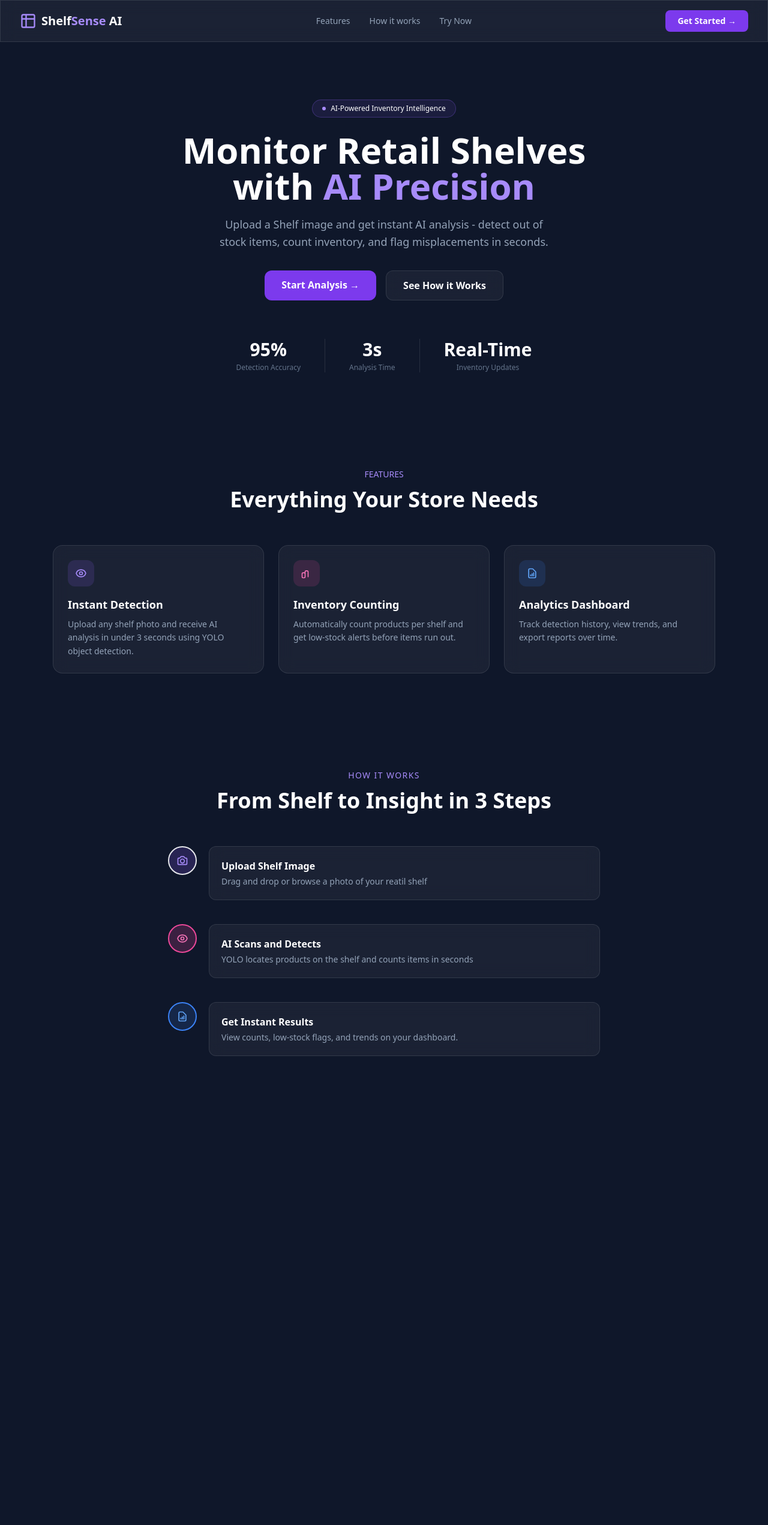
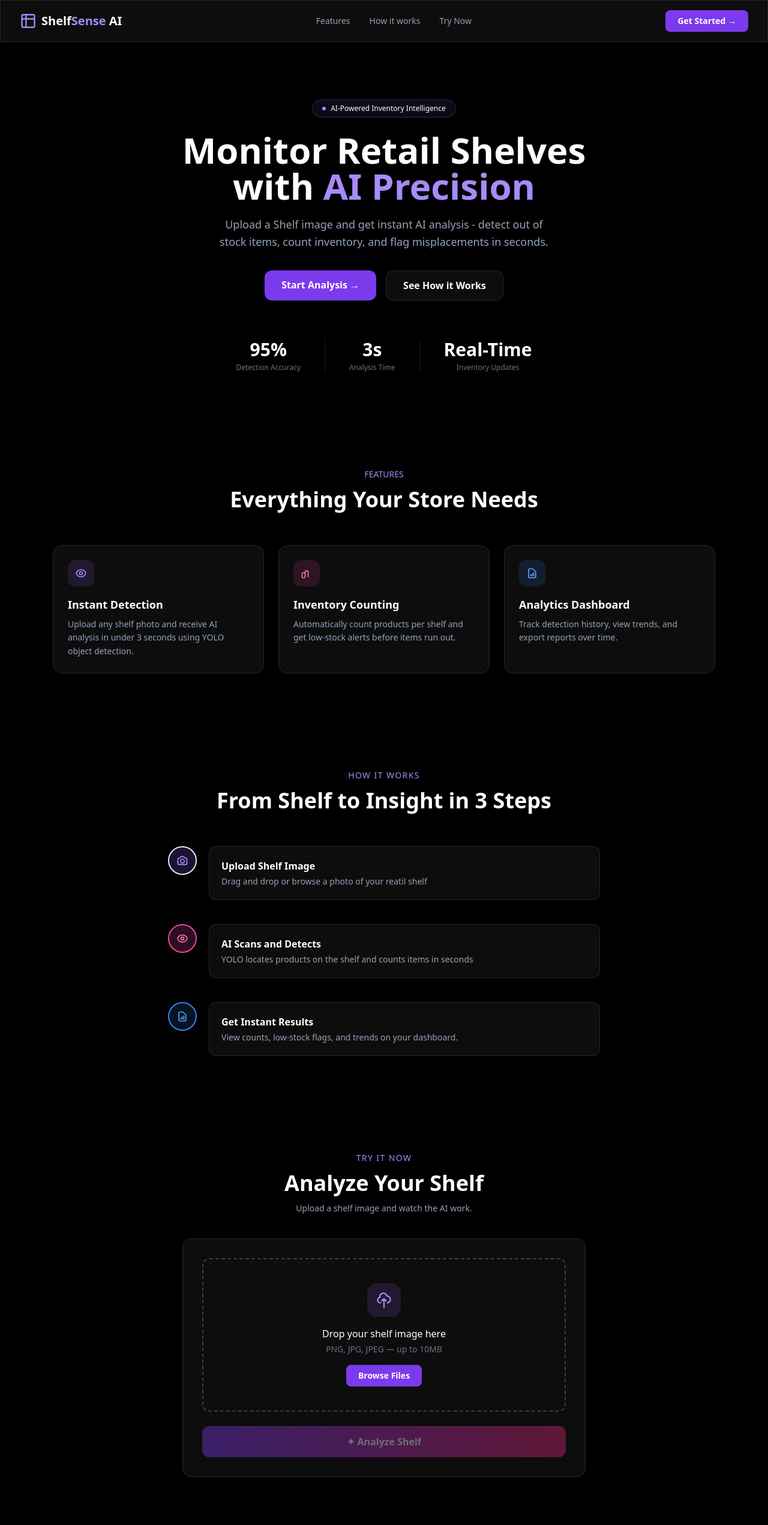
Before and after one commit to cvngi5/ShelfSense-AI, a Flask app: page / in a window 1280 px wide. Shown: the whole page at 60% size. Before the commit the page ends 1761 px from the top, so only its background shows below. Run offline with Flask 3, Linux system fonts and the light colour scheme; some libraries are stand-ins or nearby versions.

Commit message:
feat:add upload card with drag-drop, preview and file validation

```diff
--- a/templates/index.html
+++ b/templates/index.html
@@ -17,7 +17,7 @@
 </style>
 </head>
 
-<body class="bg-slate-900 text-white min-h-screen">
+<body class="bg-black text-white min-h-screen">
     <!-- Navbar -->
      <nav class="flex justify-between items-center px-8 py-4 border-b border-white/10 glass-card sticky top-0 z-50">
     <div class="flex items-center gap-2">
@@ -209,6 +209,65 @@
         </div>
      </section>
 
+     <!-- Upload Section -->
+<section id="upload" class="px-6 py-20">
+    <div class="max-w-2xl mx-auto">
+
+        <div class="text-center mb-10">
+            <p class="text-violet-400 text-sm font-medium tracking-widest uppercase mb-3">Try It Now</p>
+            <h2 class="text-3xl md:text-4xl font-bold text-white">Analyze Your Shelf</h2>
+            <p class="text-slate-400 mt-3 text-sm">Upload a shelf image and watch the AI work.</p>
+        </div>
+
+        <div class="glass-card rounded-2xl p-8">
+
+            <!-- Upload Zone -->
+            <div id="upload-zone"
+                 class="border-2 border-dashed border-white/20 rounded-xl p-10
+                        flex flex-col items-center justify-center text-center
+                        cursor-pointer transition-all duration-300 mb-6">
+
+                <div class="w-14 h-14 bg-violet-500/15 rounded-2xl flex items-center justify-center mb-4">
+                    <svg class="w-7 h-7 text-violet-400" fill="none" stroke="currentColor" viewBox="0 0 24 24">
+                        <path stroke-linecap="round" stroke-linejoin="round" stroke-width="2"
+                            d="M7 16a4 4 0 01-.88-7.903A5 5 0 1115.9 6L16 6a5 5 0 011 9.9M15 13l-3-3m0 0l-3 3m3-3v12"/>
+                    </svg>
+                </div>
+
+                <p class="text-white font-medium mb-1">Drop your shelf image here</p>
+                <p class="text-slate-500 text-sm mb-4">PNG, JPG, JPEG — up to 10MB</p>
+
+                <label for="file-input"
+                       class="bg-violet-600 hover:bg-violet-500 text-white text-sm font-semibold
+                              px-5 py-2 rounded-lg cursor-pointer transition-colors duration-200">
+                    Browse Files
+                </label>
+                <input id="file-input" type="file" accept="image/*" class="hidden">
+            </div>
+
+            <!-- Image Preview -->
+            <div id="preview-container" class="hidden mb-6">
+                <p class="text-slate-400 text-xs uppercase tracking-widest mb-3">Preview</p>
+                <img id="preview-image"
+                     class="w-full rounded-xl object-cover max-h-64 border border-white/10"
+                     alt="Shelf preview">
+            </div>
+
+            <!-- Analyze Button -->
+            <button id="analyze-btn"
+                    class="w-full bg-gradient-to-r from-violet-600 to-pink-600
+                           hover:from-violet-500 hover:to-pink-500
+                           text-white font-bold py-3.5 rounded-xl
+                           transition-all duration-200 disabled:opacity-40 disabled:cursor-not-allowed"
+                    disabled>
+                ✦ Analyze Shelf
+            </button>
+
+        </div>
+    </div>
+</section>
+
+
    </main>
 <script>
     function animateCount(elementId, target, suffix, duration) {
@@ -260,6 +319,49 @@ glowElements.forEach(el => {
         el.style.transition = 'all 0.4s ease';
     });
 });
+
+//upload card interactivity
+const fileInput = document.getElementById('file-input');
+const uploadZone = document.getElementById('upload-zone');
+const previewContainer = document.getElementById('preview-container');
+const previewImage = document.getElementById('preview-image');
+const analyzeBtn = document.getElementById('analyze-btn');
+
+//when a file is picked via "browse files"
+fileInput.addEventListener('change', function(e) {
+    const file = e.target.files[0];
+    if(file) showPreview(file);
+});
+
+//drag over upload zone
+uploadZone.addEventListener('dragover', function(e) {
+    e.preventDefault();
+    uploadZone.style.borderColor = 'rgba(167, 78, 246, 0.4)';
+});
+
+//drag leave upload zone
+uploadZone.addEventListener('dragleave', function() {
+    uploadZone.style.borderColor = '';
+});
+
+//drop file in upload zone
+uploadZone.addEventListener('drop', function(e) {
+    e.preventDefault();
+    uploadZone.style.borderColor = '';
+    const file = e.dataTransfer.files[0];
+    if (file && file.type.startsWith('image/')) showPreview(file);
+});
+
+//show preview image and enable the button
+function showPreview(file) {
+    const reader = new FileReader();
+    reader.onload = function(e) {
+        previewImage.src = e.target.result;
+        previewContainer.classList.remove('hidden');
+        analyzeBtn.disabled = false;
+    };
+    reader.readAsDataURL(file);
+}
 </script>
 </body>
 </html>
```
